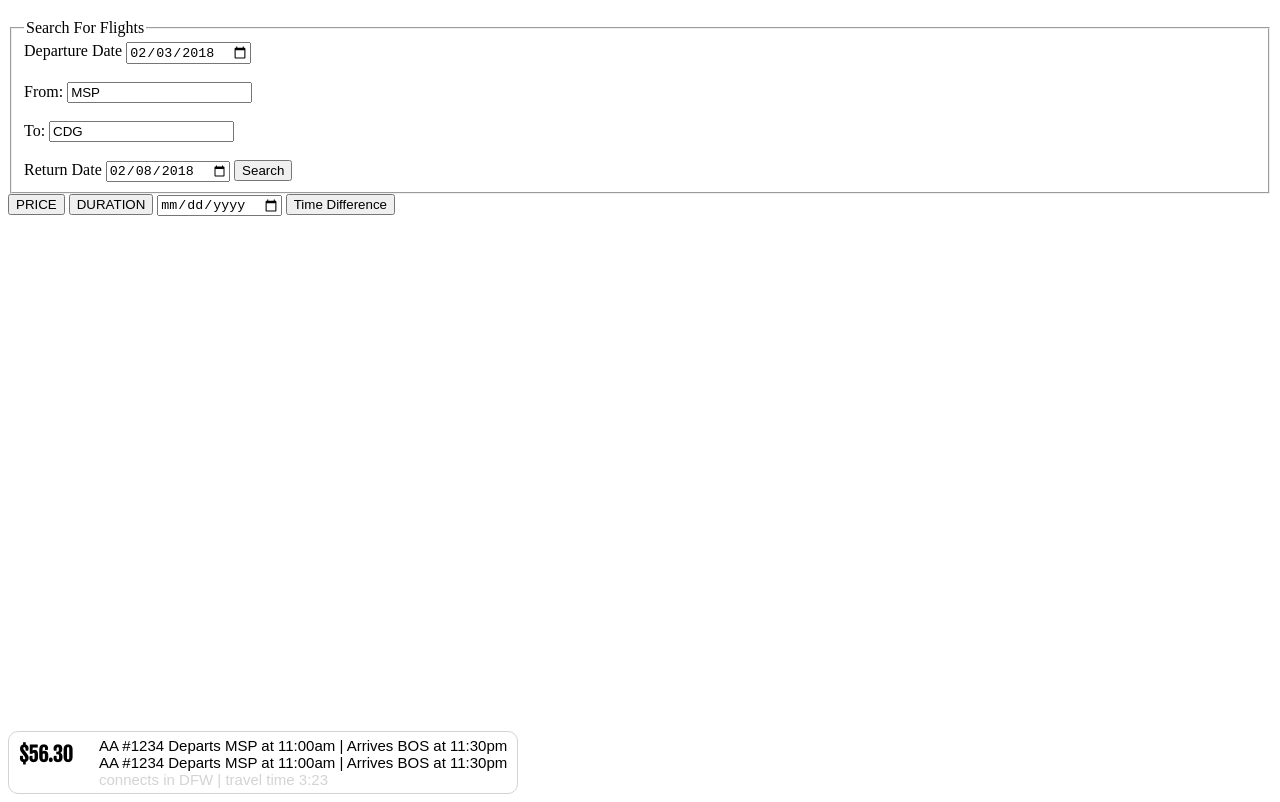
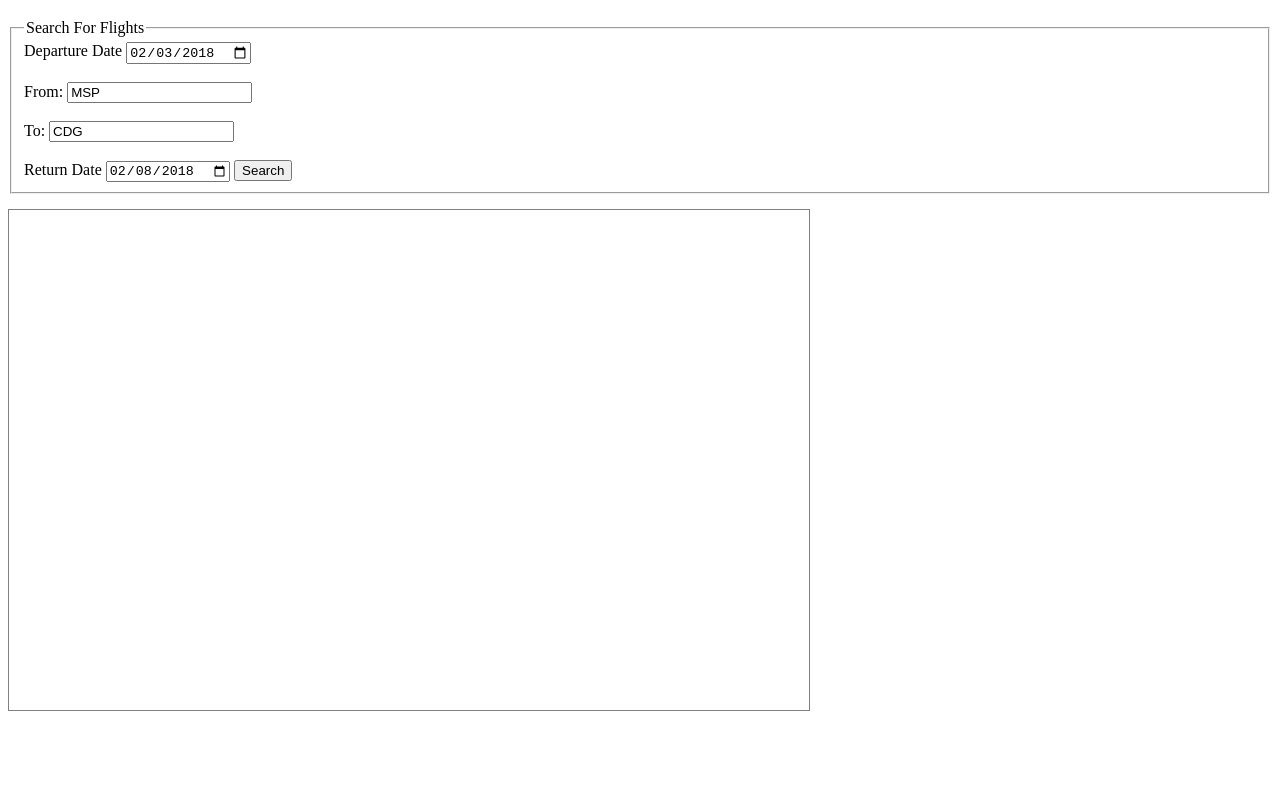
Before and after one commit to ike76/flightsync, a plain HTML site: page index.html in a window 1280 px wide. Shown: the part 61-863 px from the top of the page. After the commit the page ends 800 px from the top, so only its background shows below. Drawn offline with nearby package versions, Linux system fonts and the light colour scheme; a web font is replaced by a local one.

Commit message:
chart working

```diff
--- a/index.html
+++ b/index.html
@@ -34,19 +34,19 @@
 			<button type="submit">Search</button>
 		</fieldset>
 	</form>
-	<div class="buttons">
+	<!-- <div class="buttons">
 		<button id="sort-by-Price">PRICE</button>
 		<button id="sort-by-length">DURATION</button>
 		<input type="date">
 		<button id="sort-by-delta">Time Difference</button>
 	</div>
-
+ -->
 	<div id="chartContainer">
 		<canvas id="flightsChart" width="400" height="200"></canvas>
 	</div>
 
 	<div class="rawResults">
-		<div class="flight-result">
+		<!-- <div class="flight-result">
 			<h3 class="price">$56.30</h3>
 			<div class="leg">
 				<p class="maininfo">AA #1234 Departs MSP at 11:00am | Arrives BOS at 11:30pm</p>
@@ -55,7 +55,7 @@
 				<p class="maininfo">AA #1234 Departs MSP at 11:00am | Arrives BOS at 11:30pm</p>
 				<p class="otherinfo">connects in DFW | travel time 3:23</p>
 			</div>
-		</div>
+		</div> -->
 	</div>
 
 
--- a/main.css
+++ b/main.css
@@ -44,4 +44,6 @@
 #chartContainer{
 	width: 800px;
 	height: 500px;
+	border: 1px solid grey;
+	margin-top: 15px;
 }
```
